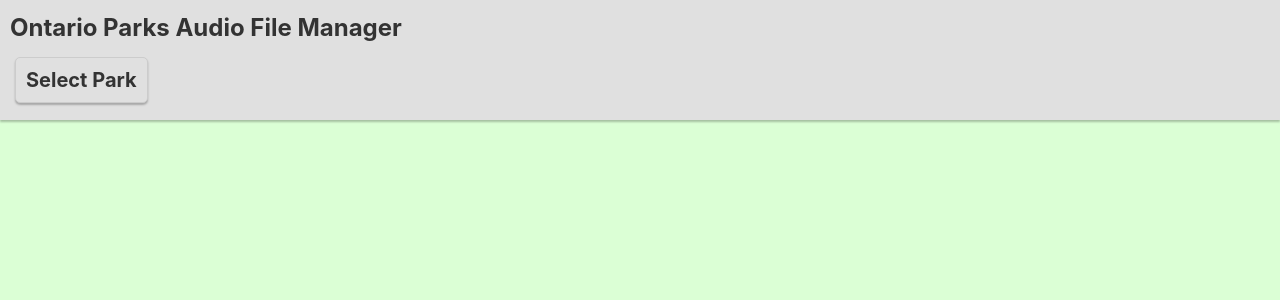
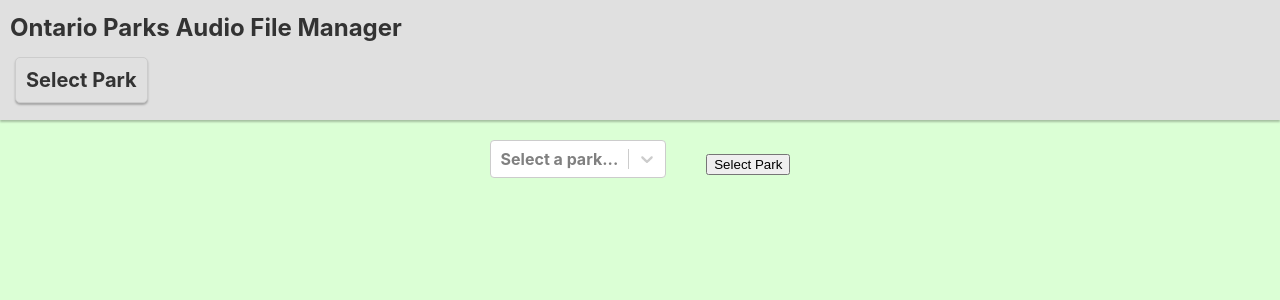
Before and after one commit to csc301-2023-winter/6-John-T, a React (Create React App) app in the folder D2/manager-frontend/administrator_manager/: page / in a window 1280 px wide. Shown: the top 300 px of the page. Built offline with nearby package versions, Linux system fonts and the light colour scheme.

Commit message:
migrating backend to vercel

```diff
--- a/D2/manager-frontend/administrator_manager/package.json
+++ b/D2/manager-frontend/administrator_manager/package.json
@@ -12,7 +12,7 @@
     "react-select": "^5.7.0",
     "web-vitals": "^2.1.4"
   },
-  "homepage": "http://csc301-2023-winter.github.io/assignment-2-6-3-gaomich4-harishan",
+  "homepage": ".",
   "scripts": {
     "predeploy": "npm run build",
     "deploy": "gh-pages -d build",
--- a/D2/manager-frontend/administrator_manager/src/App.js
+++ b/D2/manager-frontend/administrator_manager/src/App.js
@@ -10,9 +10,9 @@ function App() {
       <div>
         <Navbar/>
         <Routes>
-          <Route exact path="/assignment-2-6-3-gaomich4-harishan" element={<HomePage />} />
-          <Route path="/assignment-2-6-3-gaomich4-harishan/park" element={<ParkPage />} />
-          <Route path="/assignment-2-6-3-gaomich4-harishan/new_bench" element={<NewBench />} />
+          <Route exact path="/" element={<HomePage />} />
+          <Route path="/park" element={<ParkPage />} />
+          <Route path="/new_bench" element={<NewBench />} />
         </Routes>
       </div>
   );
--- a/D2/manager-frontend/administrator_manager/src/HomePage.js
+++ b/D2/manager-frontend/administrator_manager/src/HomePage.js
@@ -6,7 +6,7 @@ function HomePage() {
   return (
     <div style = {{'display': 'flex', 'padding': '20px', 'justify-content': 'center', 'align-items': 'center'}}>
         <SearchableDropdown />
-        <button style = {{'display': 'flex', 'margin-left': '40px', 'margin-top': '10px'}}><Link to="/assignment-2-6-3-gaomich4-harishan/park" style={{'text-decoration':'none', 'color':'#000000'}}>
+        <button style = {{'display': 'flex', 'margin-left': '40px', 'margin-top': '10px'}}><Link to="/park" style={{'text-decoration':'none', 'color':'#000000'}}>
           Select Park</Link></button>
     </div>
 
--- a/D2/manager-frontend/administrator_manager/src/Navbar.js
+++ b/D2/manager-frontend/administrator_manager/src/Navbar.js
@@ -6,7 +6,7 @@ function Navbar() {
     <div className="navbar">
       <h2 className="navbar-title">Ontario Parks Audio File Manager</h2>
       <div className="navbar-items">
-        <a href="/assignment-2-6-3-gaomich4-harishan/" className="navbar-item">Select Park</a>
+        <a href="/" className="navbar-item">Select Park</a>
       </div>
     </div>
   );
--- a/D2/manager-frontend/administrator_manager/src/NewBench.js
+++ b/D2/manager-frontend/administrator_manager/src/NewBench.js
@@ -18,7 +18,7 @@ function NewBench() {
           <p>Audio Contributor (Optional):
           <input type="text" style={{'margin': '10px', 'width': '180px'}} maxLength={30}></input>
           </p>
-          <Link to="/assignment-2-6-3-gaomich4-harishan/park">Add Bench</Link>
+          <Link to="/park">Add Bench</Link>
         </div>
       </div>
     );
--- a/D2/manager-frontend/administrator_manager/src/ParkPage.js
+++ b/D2/manager-frontend/administrator_manager/src/ParkPage.js
@@ -10,7 +10,7 @@ function ParkPage() {
       <br></br>
     </div>
     <div style = {{'display': 'flex', 'margin-left': '100px','align-items': 'left'}}>
-    <Link to="/assignment-2-6-3-gaomich4-harishan/new_bench">Create new bench</Link>
+    <Link to="/new_bench">Create new bench</Link>
   </div>
   <div>
     <BenchList />
```
